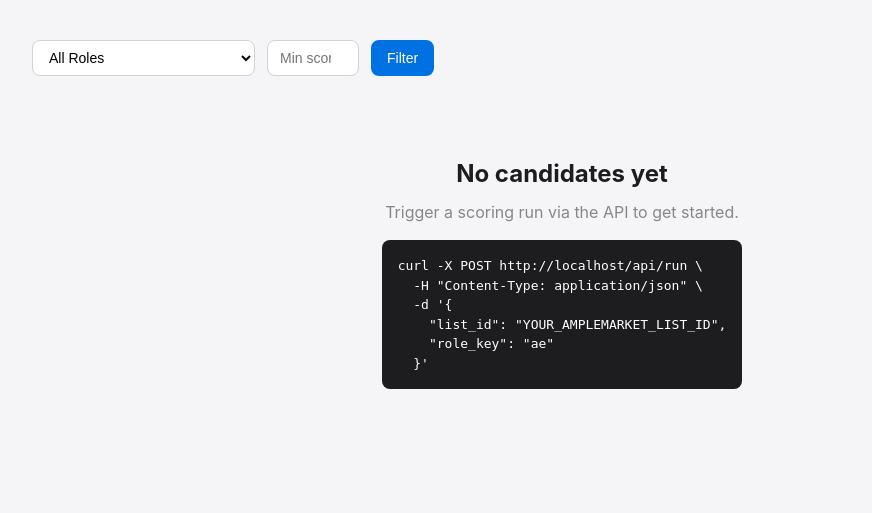
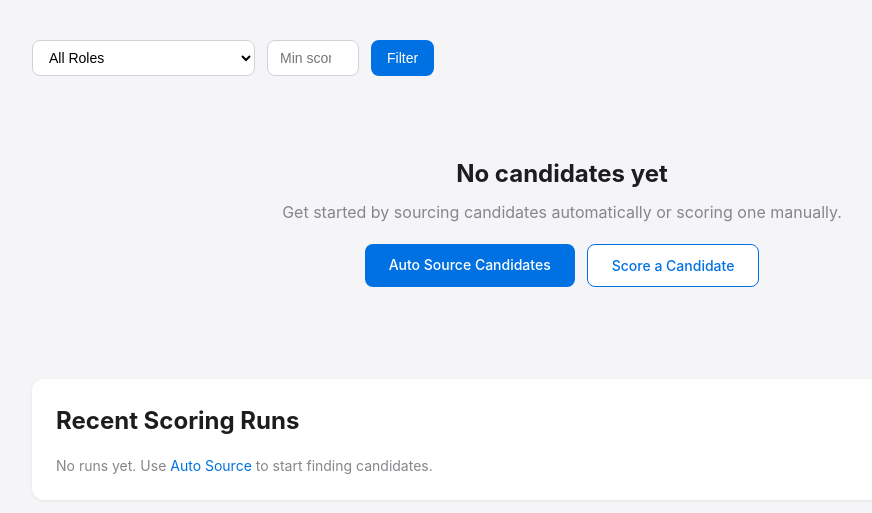
Before and after one commit to becca-ux/linkedin-scraper, a Flask app: page / in a window 1280 px wide. Shown: the part 99-612 px from the top of the page, without its empty margins (78-950 px from the left). Run offline with Flask 3, Linux system fonts and the light colour scheme.

Commit message:
Improve dashboard: show run status/errors, replace unhelpful empty state
The dashboard previously showed only a curl command for the Amplemarket API
when no candidates existed, with no visibility into whether auto-sourcing
runs succeeded or failed. Now:
- Empty state links to Auto Source and Score Candidate pages
- Recent Scoring Runs section always visible (shows errors for failed runs)
- Run status uses color-coded badges (green/yellow/red)

https://claude.ai/code/session_01JeubempyuZSZeVmrjs3Cbo

```diff
--- a/app/templates/index.html
+++ b/app/templates/index.html
@@ -48,37 +48,41 @@
 {% else %}
 <div class="empty-state">
     <h2>No candidates yet</h2>
-    <p>Trigger a scoring run via the API to get started.</p>
-    <pre style="text-align:left; display:inline-block; margin-top:16px; background:#1d1d1f; color:#fff; padding:16px; border-radius:8px; font-size:13px;">
-curl -X POST {{ request.url_root }}api/run \
-  -H "Content-Type: application/json" \
-  -d '{
-    "list_id": "YOUR_AMPLEMARKET_LIST_ID",
-    "role_key": "ae"
-  }'</pre>
+    <p>Get started by sourcing candidates automatically or scoring one manually.</p>
+    <div style="display:flex; gap:12px; justify-content:center; margin-top:20px; flex-wrap:wrap;">
+        <a href="/auto-source" style="padding:10px 24px; background:#0071e3; color:#fff; border-radius:8px; font-size:14px; font-weight:500; text-decoration:none;">Auto Source Candidates</a>
+        <a href="/search" style="padding:10px 24px; background:#fff; color:#0071e3; border:1px solid #0071e3; border-radius:8px; font-size:14px; font-weight:500; text-decoration:none;">Score a Candidate</a>
+    </div>
 </div>
 {% endif %}
 
-{% if recent_runs %}
 <div class="card" style="margin-top: 32px;">
     <h2>Recent Scoring Runs</h2>
+    {% if recent_runs %}
     <table>
         <thead>
-            <tr><th>Role</th><th>Candidates</th><th>Avg Score</th><th>Status</th><th>Date</th></tr>
+            <tr><th>Role</th><th>Candidates</th><th>Avg Score</th><th>Status</th><th>Date</th><th>Error</th></tr>
         </thead>
         <tbody>
             {% for run in recent_runs %}
             <tr>
                 <td>{{ run.target_role }}</td>
-                <td>{{ run.candidates_scored }}</td>
+                <td>{{ run.candidates_scored or 0 }}</td>
                 <td>{{ "%.1f"|format(run.avg_score or 0) }}</td>
-                <td>{{ run.status }}</td>
+                <td>
+                    <span class="score-badge {% if run.status == 'completed' %}score-high{% elif run.status == 'running' %}score-mid{% else %}score-low{% endif %}">
+                        {{ run.status }}
+                    </span>
+                </td>
                 <td>{{ run.started_at.strftime('%Y-%m-%d %H:%M') if run.started_at else '—' }}</td>
+                <td style="max-width:300px; font-size:12px; color:#721c24;">{{ run.error_message or '' }}</td>
             </tr>
             {% endfor %}
         </tbody>
     </table>
+    {% else %}
+    <p style="color:#86868b; font-size:14px;">No runs yet. Use <a href="/auto-source">Auto Source</a> to start finding candidates.</p>
+    {% endif %}
 </div>
-{% endif %}
 
 {% endblock %}
```
